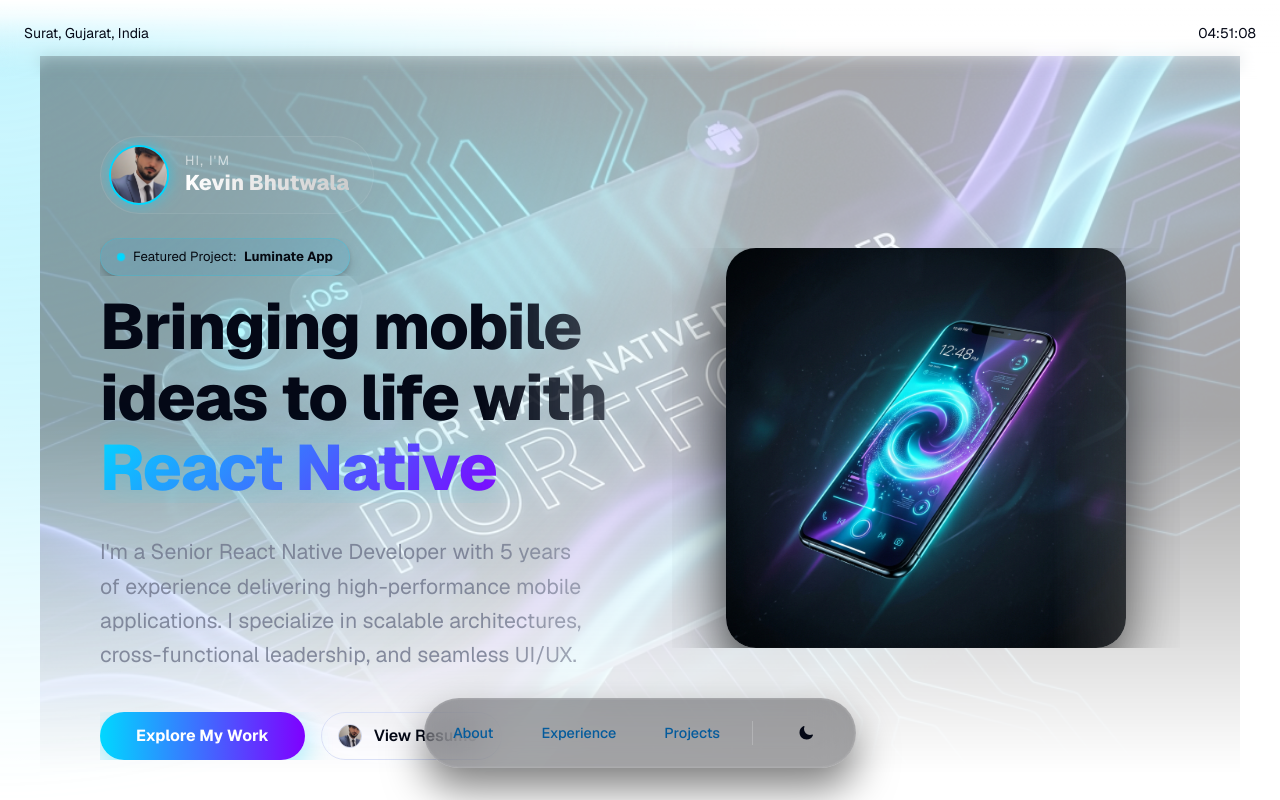
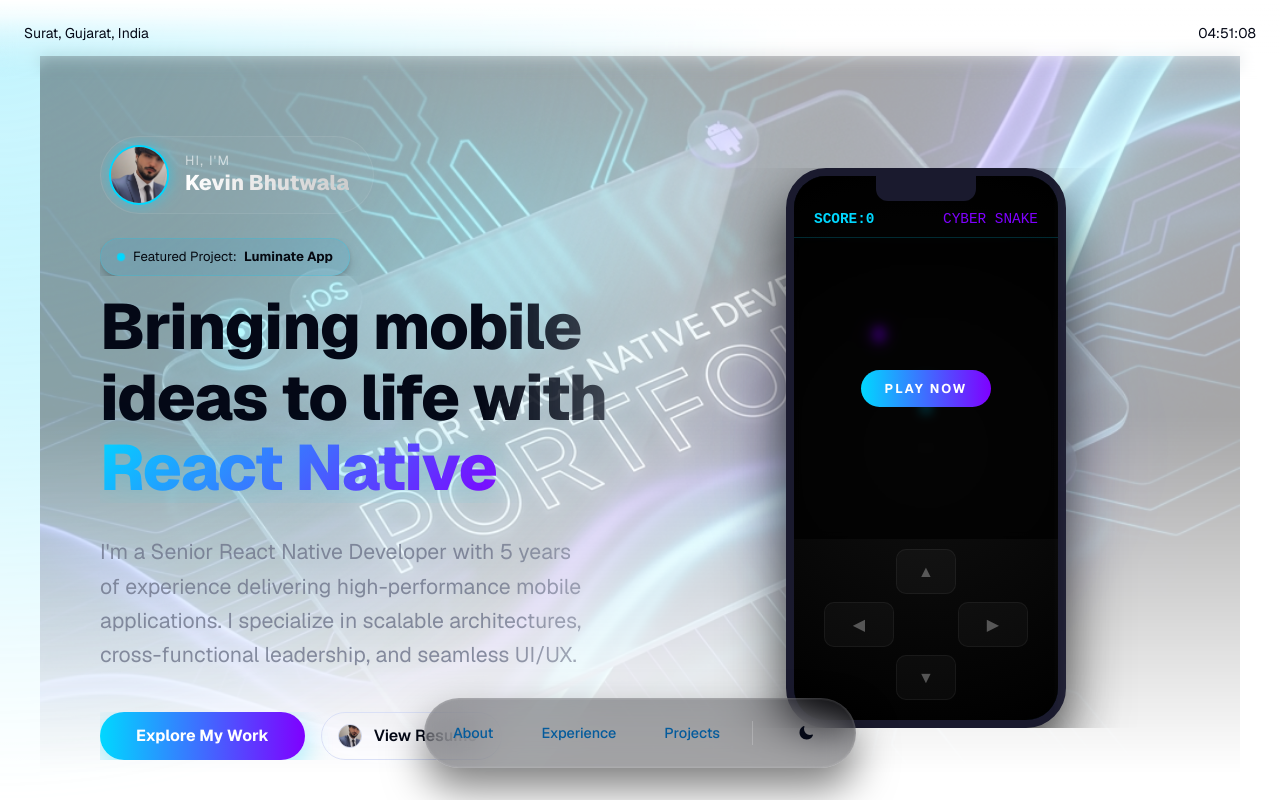
Before and after one commit to kevinbhutwala/Portfolio, a Next.js app: page / in a window 1280 px wide. Shown: the top 800 px of the page. Built offline with nearby package versions, Linux system fonts and the light colour scheme.

Commit message:
feat: transform hero mockup into fully playable 3D cyber snake mini game

```diff
--- a/src/app/page.tsx
+++ b/src/app/page.tsx
@@ -3,21 +3,77 @@
 import { Heading, Flex, Text, Button, Avatar, RevealFx, Column, Badge, Row } from "@/once-ui/components";
 import { home, about, person, projects } from "@/app/resources/content";
 
+const GRID_SIZE = 15;
+const INITIAL_SNAKE = [{ x: 7, y: 7 }, { x: 7, y: 8 }];
+const INITIAL_DIRECTION = { x: 0, y: -1 };
+
 const PlayableMockup = () => {
   const [rotation, setRotation] = useState({ x: 0, y: 0 });
   const [isHovering, setIsHovering] = useState(false);
+
+  // Snake State
+  const [snake, setSnake] = useState(INITIAL_SNAKE);
+  const [direction, setDirection] = useState(INITIAL_DIRECTION);
+  const [food, setFood] = useState({ x: 4, y: 4 });
+  const [gameOver, setGameOver] = useState(false);
+  const [score, setScore] = useState(0);
+  const [gameStarted, setGameStarted] = useState(false);
+
+  const startGame = React.useCallback(() => {
+    setSnake(INITIAL_SNAKE);
+    setDirection(INITIAL_DIRECTION);
+    setFood({ x: Math.floor(Math.random() * GRID_SIZE), y: Math.floor(Math.random() * GRID_SIZE) });
+    setScore(0);
+    setGameOver(false);
+    setGameStarted(true);
+  }, []);
+
+  useEffect(() => {
+    if (!gameStarted || gameOver) return;
+    const moveSnake = () => {
+      setSnake((prev) => {
+        const head = prev[0];
+        const newHead = { x: head.x + direction.x, y: head.y + direction.y };
+
+        // Collisions
+        if (newHead.x < 0 || newHead.x >= GRID_SIZE || newHead.y < 0 || newHead.y >= GRID_SIZE || prev.some(segment => segment.x === newHead.x && segment.y === newHead.y)) {
+          setGameOver(true);
+          return prev;
+        }
+
+        const newSnake = [newHead, ...prev];
+        if (newHead.x === food.x && newHead.y === food.y) {
+          setScore(s => s + 10);
+          setFood({ x: Math.floor(Math.random() * GRID_SIZE), y: Math.floor(Math.random() * GRID_SIZE) });
+        } else {
+          newSnake.pop();
+        }
+        return newSnake;
+      });
+    };
+
+    const intervalId = setInterval(moveSnake, Math.max(80, 200 - score * 2));
+    return () => clearInterval(intervalId);
+  }, [direction, gameStarted, gameOver, food, score]);
+
+  const handleKeyDown = (e: React.KeyboardEvent) => {
+    if (!gameStarted || gameOver) return;
+    switch(e.key) {
+      case 'ArrowUp': e.preventDefault(); if (direction.y === 0) setDirection({x: 0, y: -1}); break;
+      case 'ArrowDown': e.preventDefault(); if (direction.y === 0) setDirection({x: 0, y: 1}); break;
+      case 'ArrowLeft': e.preventDefault(); if (direction.x === 0) setDirection({x: -1, y: 0}); break;
+      case 'ArrowRight': e.preventDefault(); if (direction.x === 0) setDirection({x: 1, y: 0}); break;
+    }
+  };
 
   const handleMouseMove = (e: React.MouseEvent<HTMLDivElement, MouseEvent>) => {
     const rect = e.currentTarget.getBoundingClientRect();
     const x = e.clientX - rect.left;
     const y = e.clientY - rect.top;
-
-    // Calculate rotation (-20 to 20 degrees) based on mouse position
     const centerX = rect.width / 2;
     const centerY = rect.height / 2;
-    const rotateX = ((y - centerY) / centerY) * -20;
-    const rotateY = ((x - centerX) / centerX) * 20;
-
+    const rotateX = ((y - centerY) / centerY) * -15;
+    const rotateY = ((x - centerX) / centerX) * 15;
     setRotation({ x: rotateX, y: rotateY });
   };
 
@@ -28,26 +84,64 @@
       onMouseEnter={() => setIsHovering(true)}
       onMouseLeave={() => {
         setIsHovering(false);
-        setRotation({ x: 0, y: 0 }); // reset
+        setRotation({ x: 0, y: 0 });
       }}
-      style={{
-        perspective: '1000px',
-        cursor: 'grab'
-      }}
-      onMouseDown={(e) => e.currentTarget.style.cursor = 'grabbing'}
-      onMouseUp={(e) => e.currentTarget.style.cursor = 'grab'}
+      style={{ perspective: '1000px' }}
     >
-      <img
-        src="/images/mobile_mockup.png"
-        alt="Interactive App Mockup"
-        className={isHovering ? "interactive-mockup" : "floating-mockup"}
+      <div
+        tabIndex={0}
+        onKeyDown={handleKeyDown}
+        className={isHovering ? "interactive-phone-frame active-tilt" : "interactive-phone-frame"}
         style={{
           transform: isHovering
             ? `rotateX(${rotation.x}deg) rotateY(${rotation.y}deg) scale3d(1.05, 1.05, 1.05)`
             : '',
-          transition: isHovering ? 'transform 0.1s ease-out' : 'transform 0.8s cubic-bezier(0.175, 0.885, 0.32, 1.275)',
+          transition: isHovering ? 'transform 0.1s ease-out' : 'transform 0.8s cubic-bezier(0.175, 0.885, 0.32, 1.275)'
         }}
-      />
+      >
+        <div className="phone-notch" />
+        <div className="phone-screen">
+          <div className="game-header">
+            <span style={{ color: '#00d8ff', fontWeight: 'bold' }}>SCORE:{score}</span>
+            <span style={{ color: '#7f00ff' }}>CYBER SNAKE</span>
+          </div>
+          <div className="game-grid">
+            {!gameStarted && !gameOver && (
+              <div className="game-overlay">
+                <div className="glowing-btn" onClick={startGame}>PLAY NOW</div>
+              </div>
+            )}
+            {gameOver && (
+              <div className="game-overlay">
+                <span style={{ color: '#ff3366', fontWeight: 'bold', fontSize: '1.2rem', marginBottom: '10px', textShadow: '0 0 10px #ff3366' }}>GAME OVER</span>
+                <div className="glowing-btn" onClick={startGame}>RETRY</div>
+              </div>
+            )}
+            <div style={{ display: 'grid', gridTemplateColumns: `repeat(${GRID_SIZE}, 1fr)`, gridTemplateRows: `repeat(${GRID_SIZE}, 1fr)`, width: '100%', height: '100%', gap: '1px' }}>
+              {Array.from({ length: GRID_SIZE * GRID_SIZE }).map((_, i) => {
+                const x = i % GRID_SIZE;
+                const y = Math.floor(i / GRID_SIZE);
+                const isSnake = snake.some(s => s.x === x && s.y === y);
+                const isHead = snake[0].x === x && snake[0].y === y;
+                const isFood = food.x === x && food.y === y;
+                let cellClass = "game-cell";
+                if (isHead) cellClass += " snake-head";
+                else if (isSnake) cellClass += " snake-body";
+                else if (isFood) cellClass += " snake-food";
+                return <div key={i} className={cellClass} />
+              })}
+            </div>
+          </div>
+          <div className="mobile-controls">
+            <div className="d-pad up" onClick={() => { if (direction.y === 0) setDirection({x: 0, y: -1})}}>▲</div>
+            <div style={{ display: 'flex', justifyContent: 'space-between' }}>
+              <div className="d-pad left" onClick={() => { if (direction.x === 0) setDirection({x: -1, y: 0})}}>◀</div>
+              <div className="d-pad right" onClick={() => { if (direction.x === 0) setDirection({x: 1, y: 0})}}>▶</div>
+            </div>
+            <div className="d-pad down" onClick={() => { if (direction.y === 0) setDirection({x: 0, y: 1})}}>▼</div>
+          </div>
+        </div>
+      </div>
       <div className="glow-behind-mockup" />
     </div>
   );
@@ -318,54 +412,87 @@
           100% { transform: rotate(360deg); }
         }
 
-        /* Floating Mockup */
+        /* Playable Mockup CSS */
+        .interactive-phone-frame {
+          width: 280px;
+          height: 560px;
+          background: #050510;
+          border-radius: 40px;
+          border: 8px solid #1a1a2e;
+          box-shadow: 0 30px 60px rgba(0,0,0,0.8), inset 0 0 15px rgba(0,216,255,0.2);
+          position: relative;
+          z-index: 2;
+          overflow: hidden;
+          animation: float 6s ease-in-out infinite;
+          outline: none;
+          cursor: pointer;
+        }
+        .interactive-phone-frame.active-tilt {
+          animation: none;
+          box-shadow: 0 40px 80px rgba(0,216,255,0.3), 0 0 60px rgba(127,0,255,0.2), inset 0 0 20px rgba(255,255,255,0.2);
+          border-color: rgba(255,255,255,0.1);
+        }
+        .phone-notch {
+          position: absolute;
+          top: 0; left: 50%; transform: translateX(-50%);
+          width: 100px; height: 25px;
+          background: #1a1a2e;
+          border-bottom-left-radius: 12px; border-bottom-right-radius: 12px;
+          z-index: 10;
+        }
+        .phone-screen {
+          position: absolute; top: 0; left: 0; right: 0; bottom: 0;
+          background: radial-gradient(circle at center, #111, #000);
+          display: flex; flex-direction: column;
+        }
+        .game-header {
+          padding: 35px 20px 10px; display: flex; justify-content: space-between;
+          font-family: monospace; font-size: 0.9rem;
+          border-bottom: 1px solid rgba(0,216,255,0.2); background: rgba(0,0,0,0.5);
+        }
+        .game-grid {
+          flex: 1; position: relative; padding: 15px;
+          display: flex; align-items: center; justify-content: center;
+        }
+        .game-cell { border-radius: 2px; }
+        .snake-head { background: var(--neon-cyan); box-shadow: 0 0 10px var(--neon-cyan); z-index: 2; position: relative; }
+        .snake-body { background: rgba(0, 216, 255, 0.5); }
+        .snake-food { background: var(--neon-violet); box-shadow: 0 0 15px var(--neon-violet); border-radius: 50%; }
+        .game-overlay {
+          position: absolute; top: 0; left: 0; right: 0; bottom: 0;
+          background: rgba(0,0,0,0.7); display: flex; flex-direction: column;
+          align-items: center; justify-content: center; z-index: 5; backdrop-filter: blur(4px);
+        }
+        .glowing-btn {
+          padding: 10px 24px; background: linear-gradient(90deg, #00d8ff, #7f00ff);
+          color: white; font-weight: bold; border-radius: 100px; cursor: pointer;
+          font-size: 0.8rem; letter-spacing: 2px; transition: all 0.2s;
+        }
+        .glowing-btn:hover { transform: scale(1.1); box-shadow: 0 0 20px rgba(0,216,255,0.6); }
+        .mobile-controls {
+          padding: 10px 30px 20px; display: flex; flex-direction: column; gap: 8px;
+        }
+        .d-pad {
+          background: rgba(255,255,255,0.03); border: 1px solid rgba(255,255,255,0.05);
+          border-radius: 10px; display: flex; align-items: center; justify-content: center;
+          height: 45px; color: rgba(255,255,255,0.3); cursor: pointer; user-select: none; transition: all 0.1s;
+        }
+        .d-pad:active { background: rgba(0, 216, 255, 0.3); color: white; transform: scale(0.95); }
+        .d-pad.up { width: 60px; margin: 0 auto; }
+        .d-pad.down { width: 60px; margin: 0 auto; }
+        .d-pad.left { width: 70px; }
+        .d-pad.right { width: 70px; }
+
         .floating-mockup-wrapper {
-          position: relative;
-          width: 100%;
-          display: flex;
-          justify-content: center;
-          align-items: center;
+          position: relative; width: 100%; display: flex; justify-content: center; align-items: center;
         }
-
-        .floating-mockup {
-          width: 100%;
-          max-width: 400px;
-          height: auto;
-          animation: float 6s ease-in-out infinite;
-          z-index: 2;
-          border-radius: 30px;
-          box-shadow: 0 30px 60px rgba(0,0,0,0.8);
+        .glow-behind-mockup {
+          position: absolute; width: 80%; height: 80%;
+          background: radial-gradient(circle, rgba(0, 216, 255, 0.3) 0%, rgba(127, 0, 255, 0.1) 50%, transparent 70%);
+          filter: blur(40px); animation: pulseGlow 4s ease-in-out infinite alternate; z-index: 1; pointer-events: none;
         }
-
-        .interactive-mockup {
-          width: 100%;
-          max-width: 400px;
-          height: auto;
-          z-index: 3;
-          border-radius: 30px;
-          box-shadow: 0 40px 80px rgba(0,216,255,0.3), 0 0 60px rgba(127,0,255,0.2);
-        }
-
-        .glow-behind-mockup {
-          position: absolute;
-          width: 80%;
-          height: 80%;
-          background: radial-gradient(circle, rgba(0, 216, 255, 0.3) 0%, rgba(127, 0, 255, 0.1) 50%, transparent 70%);
-          filter: blur(40px);
-          animation: pulseGlow 4s ease-in-out infinite alternate;
-          z-index: 1;
-        }
-
-        @keyframes float {
-          0% { transform: translateY(0px) rotate(0deg); }
-          50% { transform: translateY(-20px) rotate(2deg); }
-          100% { transform: translateY(0px) rotate(0deg); }
-        }
-
-        @keyframes pulseGlow {
-          0% { opacity: 0.5; transform: scale(0.9); }
-          100% { opacity: 1; transform: scale(1.1); }
-        }
+        @keyframes float { 0% { transform: translateY(0px); } 50% { transform: translateY(-15px); } 100% { transform: translateY(0px); } }
+        @keyframes pulseGlow { 0% { opacity: 0.5; transform: scale(0.9); } 100% { opacity: 1; transform: scale(1.1); } }
 
         /* Timelines */
         .timeline-line {
--- a/src/app/resources/content.js
+++ b/src/app/resources/content.js
@@ -40,7 +40,7 @@
 const home = {
   path: "/",
   image: "/images/og/home.jpg",
-  title: `${person.name}'s Portfolio`,
+  title: `${person.name} Portfolio`,
   description: `Portfolio website showcasing my work as a ${person.role}`,
   headline: <>Delivering high-performance mobile experiences</>,
   featured: {
```
